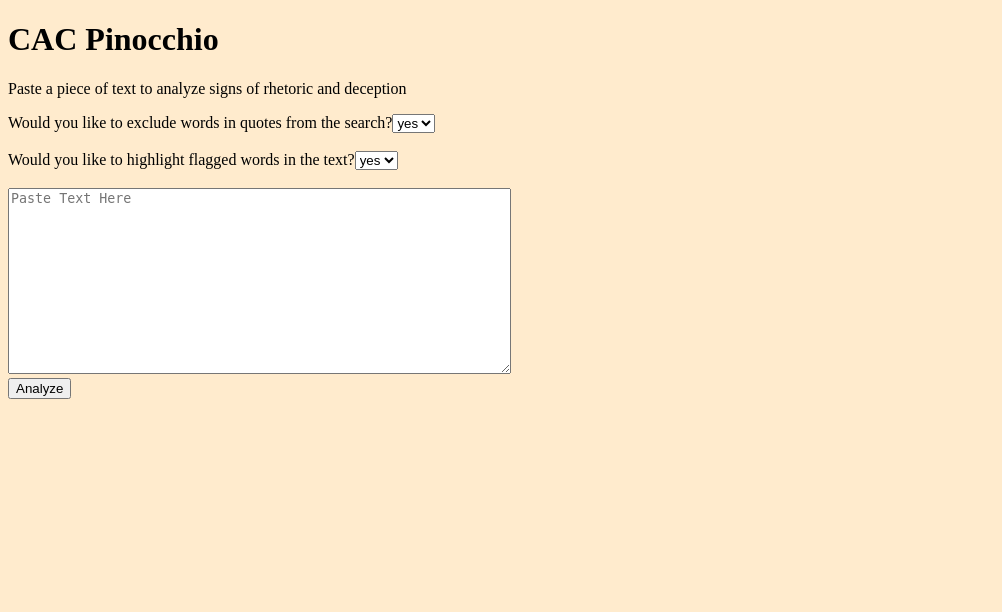
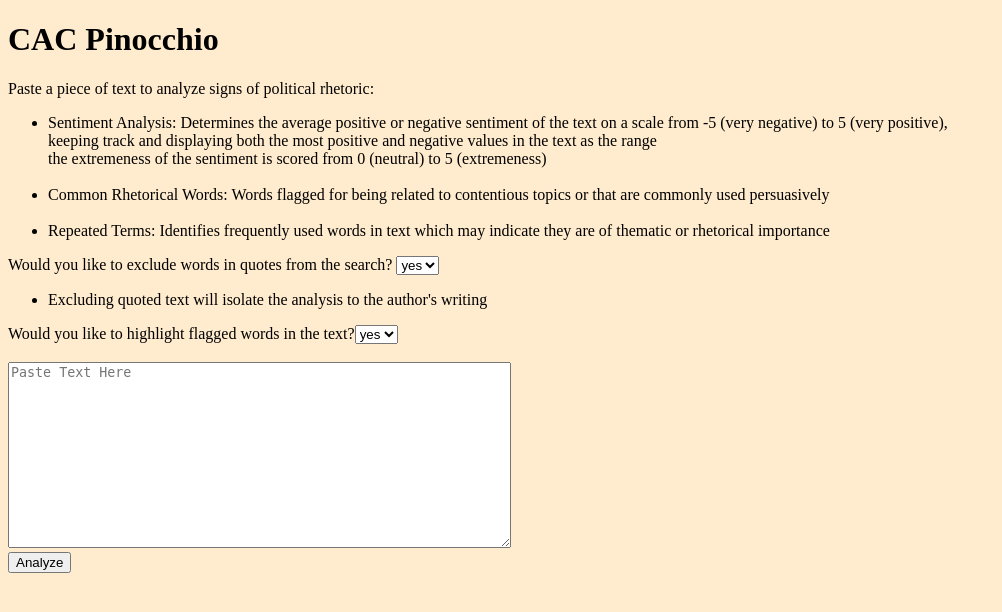
Before and after one commit to TheDuck7711/CAC-Rhetorical-Deceptive-Technique-Finder, a Flask app: page / in a window 1280 px wide. Shown: the top 612 px of the page, without its empty margins (0-1002 px from the left). Run offline with Flask 3, Linux system fonts and the light colour scheme.

Commit message:
mainly changed wording

```diff
--- a/app.py
+++ b/app.py
@@ -23,9 +23,9 @@ def analyze_v2():
     repitition_spotter_results = repitition_spotter(clean_words[0])
     word_count = len(input_text.split())
     final_text = word_highlighter(clean_words[0],clean_words[1], highlight_words, rhetoric_spotter_results[2], repitition_spotter_results[1])
-    return render_template("analyze_v2.html",text=final_text, word_count = word_count, abs_avg = sentiment_analysis_results[0],
-                            net_avg = sentiment_analysis_results[1], range_high = sentiment_analysis_results[2],
-                            range_low = sentiment_analysis_results[3], numb_rhetoric = rhetoric_spotter_results[0], percent_rhetoric = rhetoric_spotter_results[1],
+    return render_template("analyze_v2.html",text=final_text, word_count = word_count, abs_avg = round(sentiment_analysis_results[0],2),
+                            net_avg = round(sentiment_analysis_results[1],2), range_high = sentiment_analysis_results[2],
+                            range_low = sentiment_analysis_results[3], numb_rhetoric = rhetoric_spotter_results[0], percent_rhetoric = round(rhetoric_spotter_results[1],3),
                             dict_rhetoric = rhetoric_spotter_results[2], numb_repeated_words = repitition_spotter_results[0],
                             dict_repeated_words = repitition_spotter_results[1])
 
--- a/templates/home.html
+++ b/templates/home.html
@@ -1,11 +1,20 @@
 {% extends "base.html" %}
 {% block content %}
-    <p>Paste a piece of text to analyze signs of rhetoric and deception</p>
+    <p>Paste a piece of text to analyze signs of political rhetoric:</p>
+    <ul>
+        <li>Sentiment Analysis: Determines the average positive or negative sentiment of the text on a scale from -5 (very negative) to 5 (very positive), <br>
+        keeping track and displaying both the most positive and negative values in the text as the range <br>
+        the extremeness of the sentiment is scored from 0 (neutral) to 5 (extremeness)</li><br>
+        <li>Common Rhetorical Words: Words flagged for being related to contentious topics or that are commonly used persuasively</li><br>
+        <li>Repeated Terms: Identifies frequently used words in text which may indicate they are of thematic or rhetorical importance</li>
+    </ul>
     <form action="/analyze_v2" method="post">
-        Would you like to exclude words in quotes from the search?<select name="exclude_quotes">
+        Would you like to exclude words in quotes from the search?
+        <select name="exclude_quotes">
             <option>yes</option>
             <option>no</option>
-        </select><br><br>
+        </select><br>
+        <ul><li>Excluding quoted text will isolate the analysis to the author's writing</li></ul>
         Would you like to highlight flagged words in the text?<select name="highlight_words">
             <option>yes</option>
             <option>no</option>
```
Also changed, not shown: templates/analyze_v2.html (+4 -4 lines).
